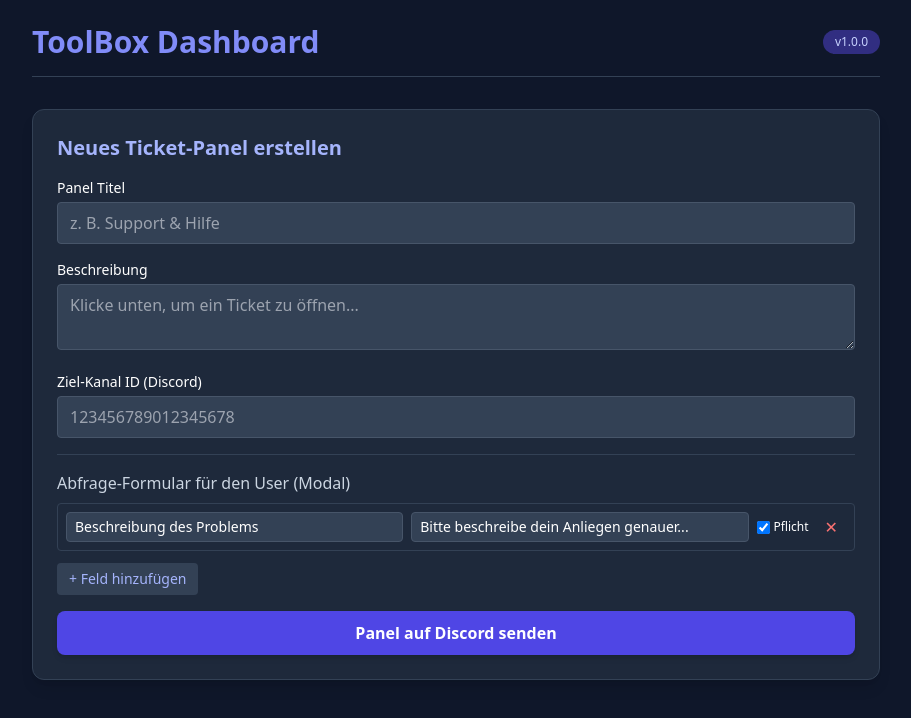
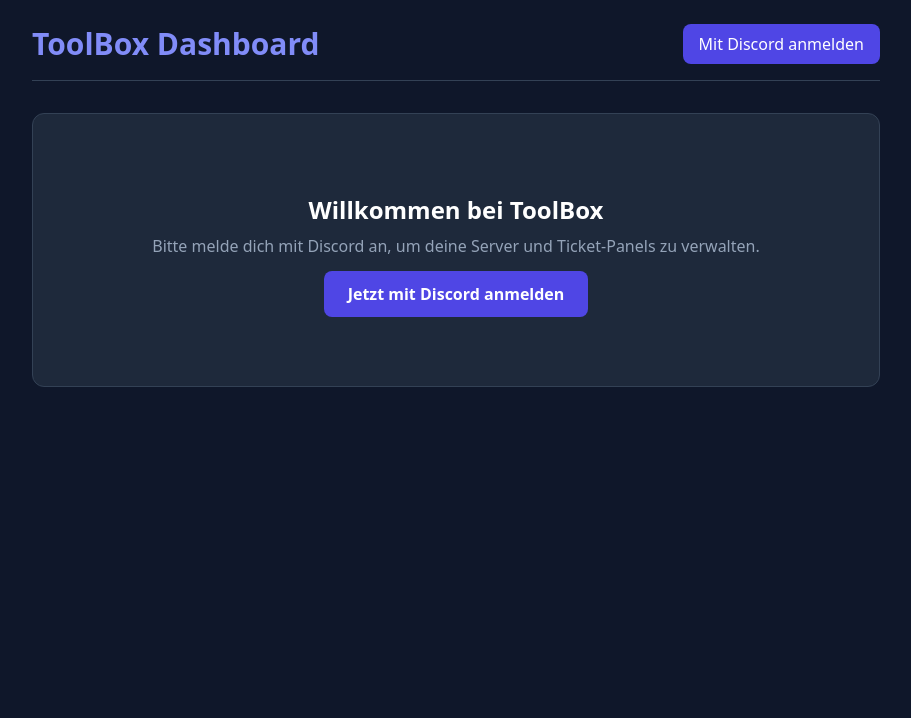
Before and after one commit to TheRealGeoYT/toolbox, a plain HTML site: page frontend/index.html in a window 1280 px wide. Shown: the whole page, without its empty margins (184-1095 px from the left). Drawn offline with nearby package versions, Linux system fonts and the light colour scheme.

Commit message:
Refactor index.html for improved structure and content

```diff
--- a/frontend/index.html
+++ b/frontend/index.html
@@ -3,56 +3,77 @@
 <head>
   <meta charset="UTF-8">
   <meta name="viewport" content="width=device-width, initial-scale=1.0">
-  <title>ToolBox Dashboard - Multi-Panel Ticket System</title>
+  <title>ToolBox Dashboard</title>
   <script src="https://cdn.tailwindcss.com"></script>
-</head> <body class="bg-slate-900 text-white min-h-screen">
+</head>
+<body class="bg-slate-900 text-white min-h-screen">
   <div class="max-w-4xl mx-auto p-6">
     <header class="mb-8 border-b border-slate-700 pb-4 flex justify-between items-center">
       <h1 class="text-3xl font-bold text-indigo-400">ToolBox Dashboard</h1>
-      <span class="text-xs bg-indigo-900 text-indigo-200 px-3 py-1 rounded-full">v1.0.0</span>
+      <div id="userProfile" class="flex items-center gap-3">
+        <a href="/api/auth/login" class="bg-indigo-600 hover:bg-indigo-500 px-4 py-2 rounded-lg font-medium transition">
+          Mit Discord anmelden
+        </a>
+      </div>
     </header>
 
-    <main class="space-y-6">
-      <!-- Panel Konfigurator -->
-      <section class="bg-slate-800 p-6 rounded-xl shadow-lg border border-slate-700">
-        <h2 class="text-xl font-semibold mb-4 text-indigo-300">Neues Ticket-Panel erstellen</h2>
+    <main id="dashboardContent" class="hidden space-y-6">
+      <section class="bg-slate-800 p-6 rounded-xl border border-slate-700">
+        <h2 class="text-xl font-semibold mb-4 text-indigo-300">1. Server auswählen</h2>
+        <div id="guildList" class="grid grid-cols-1 md:grid-cols-2 gap-4"></div>
+      </section>
+
+      <section id="panelSection" class="bg-slate-800 p-6 rounded-xl border border-slate-700 opacity-50 pointer-events-none transition">
+        <h2 class="text-xl font-semibold mb-4 text-indigo-300">2. Ticket-Panel konfigurieren</h2>
 
         <form id="panelForm" class="space-y-4">
           <div>
+            <label class="block text-sm font-medium mb-1">Ziel-Textkanal</label>
+            <select id="channelSelect" required class="w-full bg-slate-700 border border-slate-600 rounded px-3 py-2 text-white">
+              <option value="">Wähle zuerst einen Server aus...</option>
+            </select>
+          </div>
+
+          <div>
             <label class="block text-sm font-medium mb-1">Panel Titel</label>
-            <input type="text" id="panelTitle" placeholder="z. B. Support & Hilfe" required
-              class="w-full bg-slate-700 border border-slate-600 rounded px-3 py-2 text-white focus:outline-none focus:border-indigo-500">
+            <input type="text" id="panelTitle" value="Support-Tickets" required class="w-full bg-slate-700 border border-slate-600 rounded px-3 py-2 text-white">
           </div>
 
           <div>
             <label class="block text-sm font-medium mb-1">Beschreibung</label>
-            <textarea id="panelDescription" rows="2" placeholder="Klicke unten, um ein Ticket zu öffnen..."
-              class="w-full bg-slate-700 border border-slate-600 rounded px-3 py-2 text-white focus:outline-none focus:border-indigo-500"></textarea>
+            <textarea id="panelDescription" rows="3" class="w-full bg-slate-700 border border-slate-600 rounded px-3 py-2 text-white">Klicke unten auf den Button, um ein privates Support-Ticket zu öffnen.</textarea>
           </div>
 
-          <div>
-            <label class="block text-sm font-medium mb-1">Ziel-Kanal ID (Discord)</label>
-            <input type="text" id="channelId" placeholder="123456789012345678" required
-              class="w-full bg-slate-700 border border-slate-600 rounded px-3 py-2 text-white focus:outline-none focus:border-indigo-500">
+          <div class="grid grid-cols-2 gap-4">
+            <div>
+              <label class="block text-sm font-medium mb-1">Button Text</label>
+              <input type="text" id="buttonLabel" value="Ticket erstellen" class="w-full bg-slate-700 border border-slate-600 rounded px-3 py-2 text-white">
+            </div>
+            <div>
+              <label class="block text-sm font-medium mb-1">Button Farbe</label>
+              <select id="buttonStyle" class="w-full bg-slate-700 border border-slate-600 rounded px-3 py-2 text-white">
+                <option value="Primary">Blau (Primary)</option>
+                <option value="Success">Grün (Success)</option>
+                <option value="Secondary">Grau (Secondary)</option>
+                <option value="Danger">Rot (Danger)</option>
+              </select>
+            </div>
           </div>
 
-          <!-- Formular-Felder Konfiguration -->
-          <div class="border-t border-slate-700 pt-4 mt-4">
-            <h3 class="text-md font-medium mb-2 text-slate-300">Abfrage-Formular für den User (Modal)</h3>
-            <div id="formFieldsContainer" class="space-y-3">
-              <!-- Dynamische Felder werden hier per JS eingefügt -->
-            </div>
-            <button type="button" id="addFieldBtn" class="mt-3 text-sm bg-slate-700 hover:bg-slate-600 text-indigo-300 px-3 py-1.5 rounded transition">
-              + Feld hinzufügen
-            </button>
-          </div>
-
-          <button type="submit" class="w-full bg-indigo-600 hover:bg-indigo-500 text-white font-semibold py-2.5 rounded-lg transition shadow-md">
-            Panel auf Discord senden
+          <button type="submit" class="w-full bg-indigo-600 hover:bg-indigo-500 font-semibold py-2.5 rounded-lg transition shadow-md">
+            Panel auf Discord absenden
           </button>
         </form>
       </section>
     </main>
+
+    <div id="loginNotice" class="text-center py-20 bg-slate-800 rounded-xl border border-slate-700">
+      <h2 class="text-2xl font-bold mb-2">Willkommen bei ToolBox</h2>
+      <p class="text-slate-400 mb-6">Bitte melde dich mit Discord an, um deine Server und Ticket-Panels zu verwalten.</p>
+      <a href="/api/auth/login" class="bg-indigo-600 hover:bg-indigo-500 px-6 py-3 rounded-lg font-semibold transition">
+        Jetzt mit Discord anmelden
+      </a>
+    </div>
   </div>
 
   <script src="app.js"></script>
```
